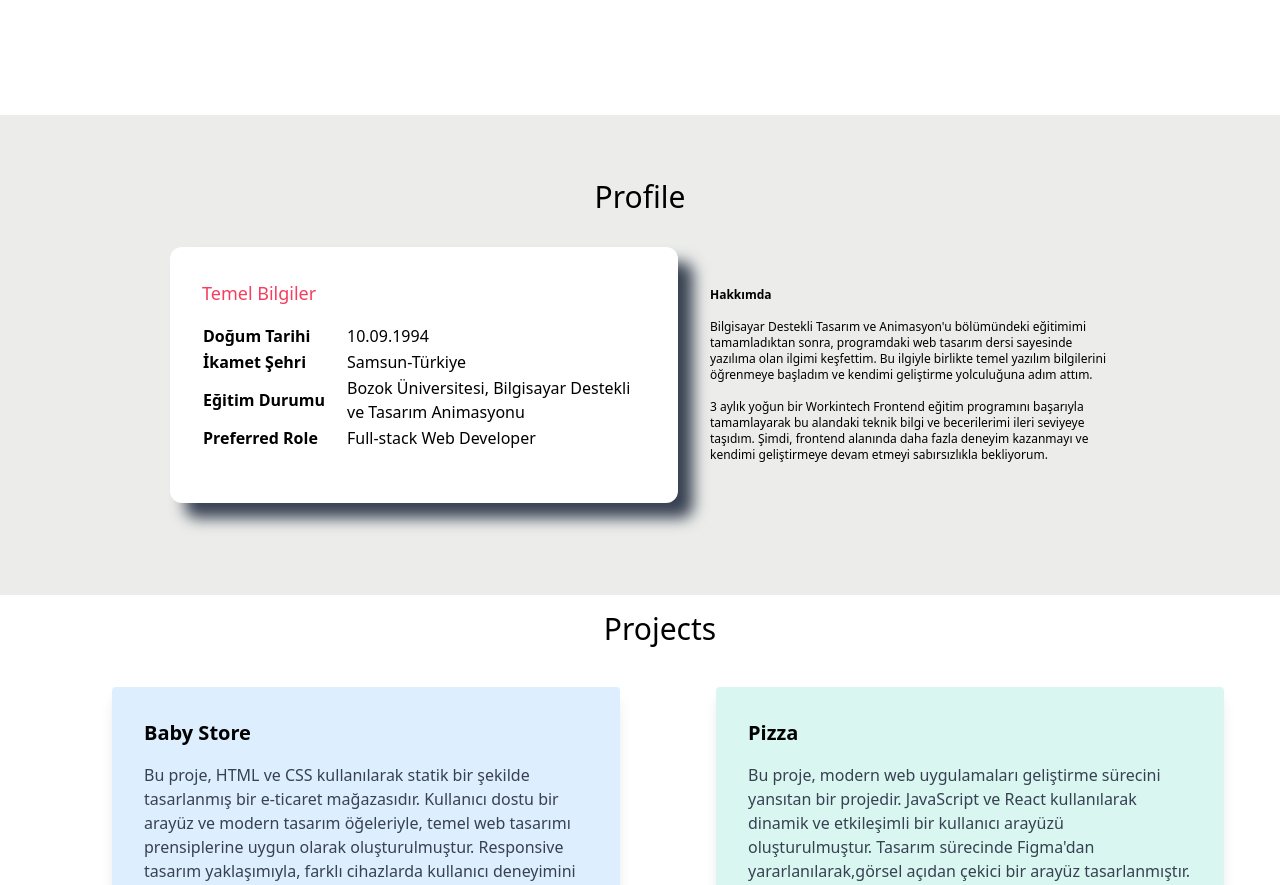
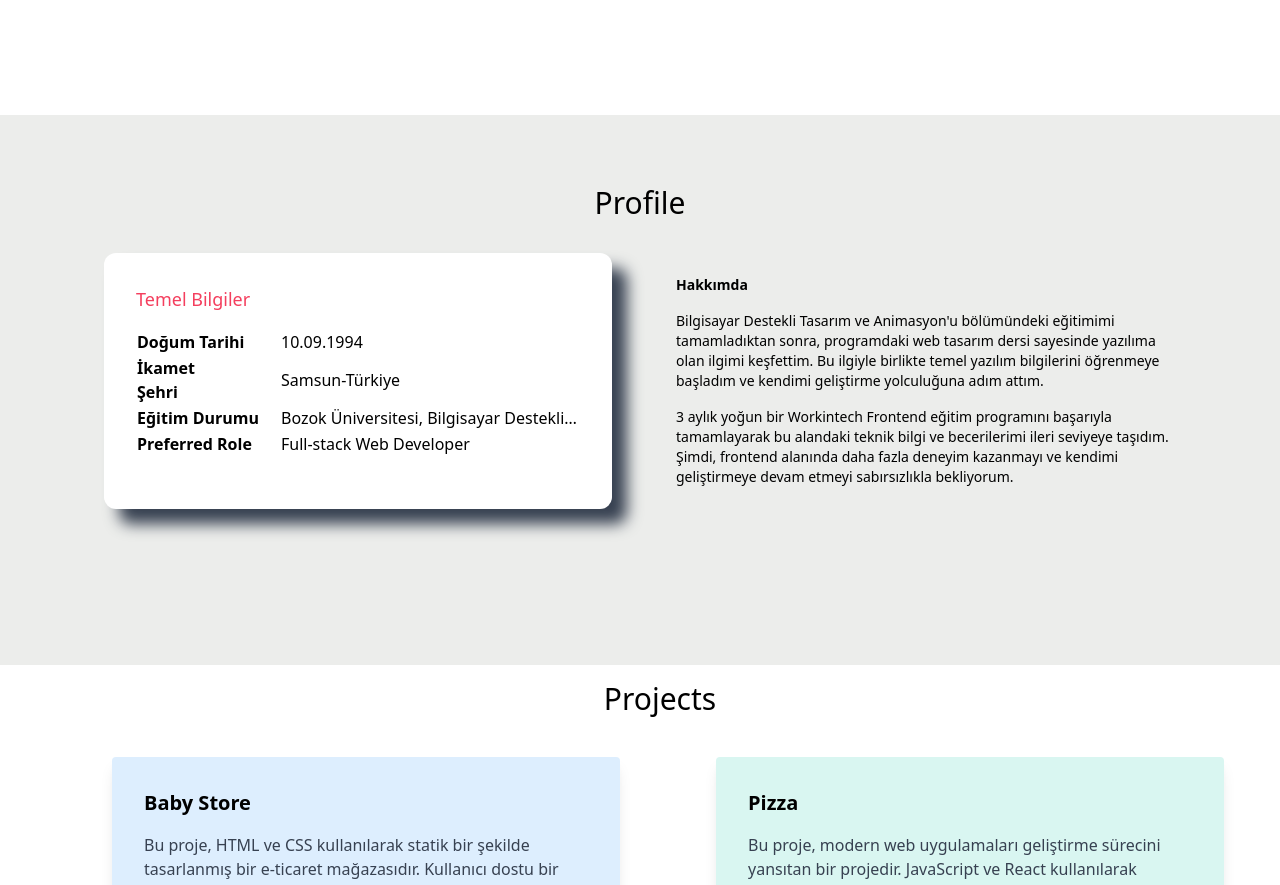
Before and after one commit to SmeyyeD/My-portfolio, a React (Vite) app: page / in a window 1280 px wide. Shown: the part 1025-1910 px from the top of the page. Built offline with nearby package versions, Linux system fonts and the light colour scheme; a web font is replaced by a local one.

Commit message:
profile/change/done

```diff
--- a/src/components/Profile.jsx
+++ b/src/components/Profile.jsx
@@ -11,47 +11,38 @@ function Profile() {
         aboutMe, aboutMe2, aboutMe3 } = languagesData.tr.profile;
 
     return (
-        <div className={`bg-[#ecedeb] h-[30rem] pt-8`}>
-            <h3 className="text-center text-3xl mt-8">{profileHeading}</h3>
-            <section className="flex flex-wrap justify-center items-center gap-8 mt-8 px-4 sm:px-6 md:px-8">
+        <div className={`bg-[#ecedeb] min-h-[550px] flex flex-col items-center`}>
+            <h3 className="text-center text-3xl mt-[70px]">{profileHeading}</h3>
+            <section className="flex flex-col sm:flex-row justify-center items-center gap-8 sm:gap-16 mt-8 px-4 sm:px-6 md:px-8 w-full max-w-[1200px]">
+                {/* Info Card */}
                 <div className="bg-white w-full max-w-[508px] rounded-[12px] px-8 py-8 h-64 space-y-4 shadow-gray-500/200 shadow-gray-700 shadow-[15px_15px_15px_rgba(0,0,0,0.6)]">
                     <h4 className="text-lg text-rose-500">{basicInfoText}</h4>
-                    <table className="w-full">
+                    <table className="w-full text-xs sm:text-sm md:text-base">
                         <tbody>
                             <tr className="space-y-2">
-                                <td>
-                                    <strong>{dateOfBirth[0]}</strong>
-                                </td>
+                                <td><strong>{dateOfBirth[0]}</strong></td>
                                 <td>{dateOfBirth[1]}</td>
                             </tr>
                             <tr className="space-y-2">
-                                <td style={{ paddingRight: "40px" }}>
-                                    <strong>{currentLocation[0]}</strong>
-                                </td>
+                                <td className="pr-8 sm:pr-16"><strong>{currentLocation[0]}</strong></td>
                                 <td>{currentLocation[1]}</td>
                             </tr>
                             <tr className="space-y-2">
-                                <td>
-                                    <strong>{education[0]}</strong>
-                                </td>
-                                <td style={{ maxWidth: "300px" }}>{education[1]}</td>
+                                <td><strong>{education[0]}</strong></td>
+                                <td className="max-w-[300px] truncate">{education[1]}</td>
                             </tr>
                             <tr className="space-y-2">
-                                <td>
-                                    <strong>{preferredRole[0]}</strong>
-                                </td>
+                                <td><strong>{preferredRole[0]}</strong></td>
                                 <td>{preferredRole[1]}</td>
                             </tr>
                         </tbody>
                     </table>
                 </div>
 
-                <div
-                    className="flex flex-col items-start space-y-4 text-xs w-full max-w-[400px]"
-                >
+                <div className="flex flex-col items-start space-y-4 text-xs sm:text-sm w-full sm:w-[400px] lg:w-[500px] mt-4 sm:mt-0">
                     <h3 className="font-bold">{aboutMe}</h3>
-                    <p>{aboutMe2}</p>
-                    <p>{aboutMe3}</p>
+                    <p className="break-words">{aboutMe2}</p>
+                    <p className="break-words">{aboutMe3}</p>
                 </div>
             </section>
         </div>
```
